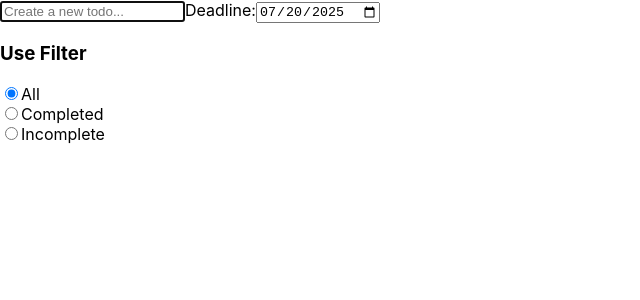
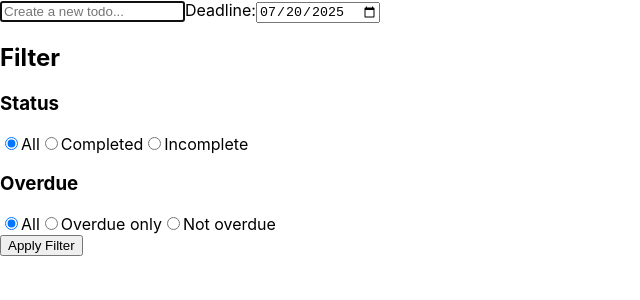
Before and after one commit to Luda-Modna/TodoAppReactRedux, a React (Create React App) app: page / in a window 1280 px wide. Shown: the top 300 px of the page, without its empty margins (0-640 px from the left). Built offline with nearby package versions, Linux system fonts and the light colour scheme.

Commit message:
Refactor filters

```diff
--- /dev/null
+++ b/src/components/Filters/InputFilters/index.jsx
@@ -0,0 +1,25 @@
+import classNames from 'classnames';
+import { Field } from 'formik';
+import React from 'react';
+
+function InputFilters ({ name, value, label, ...restProps }) {
+  return (
+    <Field name={name}>
+      {({ field, meta }) => (
+        <label>
+          <input
+            type='radio'
+            {...field}
+            {...restProps}
+            value={value}
+            checked={field.value === value}
+          />
+          {label}
+          {meta.error && meta.touched && <span>{meta.error}</span>}
+        </label>
+      )}
+    </Field>
+  );
+}
+
+export default InputFilters;
--- a/src/components/Filters/index.jsx
+++ b/src/components/Filters/index.jsx
@@ -1,48 +1,39 @@
 import { connect } from 'react-redux';
-import { setFilter } from '../../store/slices/filterSlice';
+import { Formik, Form } from 'formik';
+import { setFilter, setOverdueFilter } from '../../store/slices/filterSlice';
+import InputFilters from './InputFilters';
 
-function Filters ({ filter, filterTask }) {
-  const handleChange = ({ target: { value } }) => filterTask(value);
-
+function Filters ({ filterTask, filterOverdue }) {
   return (
     <aside>
-      <h3>Use Filter</h3>
-      <div>
-        <label>
-          <input
-            type='radio'
-            name='filter'
-            value='all'
-            checked={filter === 'all'}
-            onChange={handleChange}
-          />
-          All
-        </label>
-      </div>
-      <div>
-        <label>
-          <input
-            type='radio'
-            name='filter'
-            value='completed'
-            checked={filter === 'completed'}
-            onChange={handleChange}
-          />
-          Completed
-        </label>
-      </div>
-      <div>
-        <label>
-          <input
-            type='radio'
-            name='filter'
-            value='incomplete'
-            checked={filter === 'incomplete'}
-            onChange={handleChange}
-          />
-          Incomplete
-        </label>
-      </div>
+      <h2>Filter</h2>
+      <Formik
+        initialValues={{ status: 'all', overdue: 'all' }}
+        onSubmit={values => {
+          filterTask(values.status);
+          filterOverdue(values.overdue);
+        }}
+      >
+        <Form>
+          <div>
+            <h3>Status</h3>
+            <InputFilters name='status' value='all' label='All' />
+            <InputFilters name='status' value='completed' label='Completed' />
+            <InputFilters name='status' value='incomplete' label='Incomplete' />
+          </div>
+          <div>
+            <h3>Overdue</h3>
+            <InputFilters name='overdue' value='all' label='All' />
+            <InputFilters name='overdue' value='overdue' label='Overdue only' />
+            <InputFilters
+              name='overdue'
+              value='notOverdue'
+              label='Not overdue'
+            />
+          </div>
+          <button type='submit'>Apply Filter</button>
+        </Form>
+      </Formik>
     </aside>
   );
 }
@@ -50,7 +41,8 @@ function Filters ({ filter, filterTask }) {
 const mapStateToProps = ({ filter }) => ({ filter });
 
 const mapDispatchToProps = dispatch => ({
-  filterTask: filter => dispatch(setFilter(filter)),
+  filterTask: status => dispatch(setFilter(status)),
+  filterOverdue: overdue => dispatch(setOverdueFilter(overdue)),
 });
 
 export default connect(mapStateToProps, mapDispatchToProps)(Filters);
--- a/src/components/TodoList/index.jsx
+++ b/src/components/TodoList/index.jsx
@@ -2,15 +2,23 @@ import { connect } from 'react-redux';
 import React from 'react';
 import { deleteTodo, updateTask } from '../../store/slices/tasksSlice';
 
-function TodoList ({ tasks, filter, deleteTodoTask, updateTodoTask }) {
+function TodoList ({ tasks, status, overdue, deleteTodoTask, updateTodoTask }) {
+  const now = new Date();
+
   const isChangeDone = (id, checked) => {
     updateTodoTask(id, { isDone: checked });
   };
-  console.log('Фільтр:', filter);
 
   const filteredTasks = tasks.filter(task => {
-    if (filter === 'completed') return task.isDone;
-    if (filter === 'incomplete') return !task.isDone;
+    const isCompleted = task.isDone;
+    const isOverdue = new Date(task.deadline) < now;
+
+    if (status === 'completed' && !isCompleted) return false;
+    if (status === 'incomplete' && isCompleted) return false;
+
+    if (overdue === 'overdue' && !isOverdue) return false;
+    if (overdue === 'notOverdue' && isOverdue) return false;
+
     return true;
   });
 
@@ -36,9 +44,10 @@ function TodoList ({ tasks, filter, deleteTodoTask, updateTodoTask }) {
   );
 }
 
-const mapStateToProps = ({ tasksList, filter}) => ({
+const mapStateToProps = ({ tasksList, filter: { status, overdue } }) => ({
   ...tasksList,
-  filter,
+  status,
+  overdue,
 });
 
 const mapDispatchToProps = dispatch => ({
--- a/src/store/slices/filterSlice.js
+++ b/src/store/slices/filterSlice.js
@@ -1,15 +1,22 @@
 import { createSlice } from '@reduxjs/toolkit';
+
+const initialState = { status: 'all', overdue: 'all' };
 
 const filterSlice = createSlice({
   name: 'filter',
-  initialState: 'all',
+  initialState: initialState,
   reducers: {
-    setFilter: (state, { payload }) => payload,
+    setFilter: (state, { payload }) => {
+      return { ...state, ...payload };
+    },
+    setOverdueFilter: (state, { payload }) => {
+      state.overdue = payload;
+    },
   },
 });
 
 const { reducer, actions } = filterSlice;
 
-export const { setFilter } = actions;
+export const { setFilter, setOverdueFilter } = actions;
 
 export default reducer;
```
